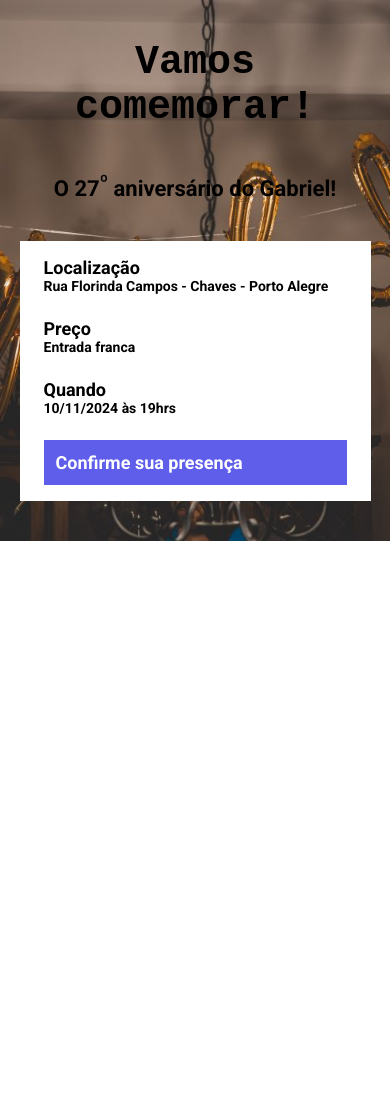
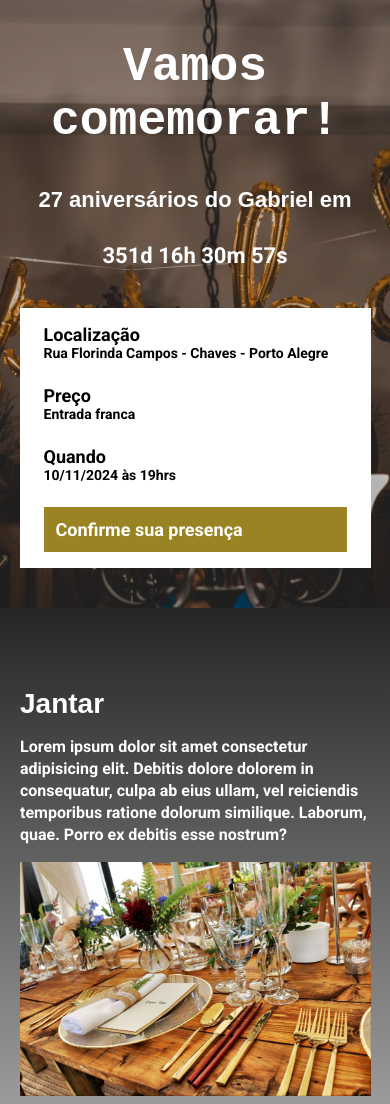
Before and after one commit to gabrielassenato/meu-aniversario, a website built with Parcel: page src/index.html in a window 390 px wide. Shown: the top 1104 px of the page. Before the commit the page ends 844 px from the top, so only its background shows below. Built offline with nearby package versions, Linux system fonts and the light colour scheme; a web font is replaced by a local one.

Commit message:
criando contagem regressiva

```diff
--- a/package.json
+++ b/package.json
@@ -2,10 +2,10 @@
   "name": "md22-meu-aniversario",
   "version": "1.0.0",
   "description": "",
-  "main": "index.js",
   "scripts": {
     "cleanup": "if exist .parcel-cache rmdir /q /s .parcel-cache dist",
     "dev": "npm run cleanup && parcel src/index.html src/styles/main.scss src/scripts/main.js",
+    "build": "parcel build src/index.html",
     "test": "echo \"Error: no test specified\" && exit 1"
   },
   "keywords": [],
--- a/src/index.html
+++ b/src/index.html
@@ -8,14 +8,16 @@
     <link rel="preconnect" href="https://fonts.googleapis.com">
     <link rel="preconnect" href="https://fonts.gstatic.com" crossorigin>
     <link href="https://fonts.googleapis.com/css2?family=Codystar:wght@300;400&family=Moirai+One&family=Roboto:ital,wght@0,700;1,400&family=Sonsie+One&display=swap" rel="stylesheet">
-
     <link rel="stylesheet" href="styles/main.scss">
+    <link rel="stylesheet" href="https://unpkg.com/aos@next/dist/aos.css" />
 </head>
 <body>
     <header class="hero">
         <div class="container">
             <h1 class="hero__logo">Vamos comemorar!</h1>
-            <p class="hero__text">O 27<sup>&ordm;</sup> aniversário do Gabriel!</p>
+            <p class="hero__text">
+                27 aniversários do Gabriel em <br><span id="contador"></span>
+            </p>
             <div class="infos-bar">
                 <ul class="infos-bar__infos">
                     <li class="infos-bar__infos__item">
@@ -37,7 +39,43 @@
             </div>
         </div>
     </header>
-
+    <section class="event event--pb event--image-left">
+        <div class="container" data-aos="zoom-in">
+            <div class="event__details">
+                <h2 class="event__details__title">Jantar</h2>
+                <p class="event__details__description">Lorem ipsum dolor sit amet consectetur adipisicing elit. Debitis dolore dolorem in consequatur, culpa ab eius ullam, vel reiciendis temporibus ratione dolorum similique. Laborum, quae. Porro ex debitis esse nostrum?</p>
+            </div>
+            <img class="event__image" src="images/jantar.jpg" alt="Mesa de jantar">
+        </div>
+    </section>
+    <section class="event event--bp">
+        <div class="container" data-aos="zoom-in-left">
+            <div class="event__details">
+                <h2 class="event__details__title">Parabéns e bolo</h2>
+                <p class="event__details__description">Lorem ipsum dolor sit amet consectetur adipisicing elit. Debitis dolore dolorem in consequatur, culpa ab eius ullam, vel reiciendis temporibus ratione dolorum similique. Laborum, quae. Porro ex debitis esse nostrum?</p>
+            </div>
+            <img class="event__image" src="images/bolo.jpg" alt="Bolo de aniversário">
+        </div>
+    </section>
+    <section class="event event--pb event--image-left">
+        <div class="container" data-aos="zoom-in-right">
+            <div class="event__details">
+                <h2 class="event__details__title">Brinde ao aniversariante</h2>
+                <p class="event__details__description">Lorem ipsum dolor sit amet consectetur adipisicing elit. Debitis dolore dolorem in consequatur, culpa ab eius ullam, vel reiciendis temporibus ratione dolorum similique. Laborum, quae. Porro ex debitis esse nostrum?</p>
+            </div>
+            <img class="event__image" src="images/brinde.jpg" alt="Taças brindando">
+        </div>
+    </section>
+    <section class="event event--bp">
+        <div class="container" data-aos="zoom-in-left">
+            <div class="event__details">
+                <h2 class="event__details__title">Exposição de fotos</h2>
+                <p class="event__details__description">Lorem ipsum dolor sit amet consectetur adipisicing elit. Debitis dolore dolorem in consequatur, culpa ab eius ullam, vel reiciendis temporibus ratione dolorum similique. Laborum, quae. Porro ex debitis esse nostrum?</p>
+            </div>
+            <img class="event__image" src="images/fotografias2.jpg" alt="Fotografias">
+        </div>
+    </section>
+    <script src="https://unpkg.com/aos@next/dist/aos.js"></script>
     <script src="scripts/main.js"></script>
 </body>
 </html>
--- a/src/scripts/main.js
+++ b/src/scripts/main.js
@@ -0,0 +1,33 @@
+AOS.init();
+
+const dataDoAniversario = new Date("Nov 10, 2024 19:00:00");
+const timeStampDoAniversario = dataDoAniversario.getTime();
+
+const contaTempo = setInterval(function() {
+    const agora = new Date();
+    const timeStampAtual = agora.getTime();
+
+    const distanciaAteOAniversario = timeStampDoAniversario - timeStampAtual;
+
+    const segundosEmMs = 1000;
+    const minutosEmMS = 1000 * 60;
+    const horasEmMS = 1000 * 60 * 60;
+    const diasEmMS = 1000 * 60 * 60 * 24;
+
+    const diasAteOAniversario = Math.floor(distanciaAteOAniversario / diasEmMS);
+    const horasAteOAniversario = Math.floor((distanciaAteOAniversario % diasEmMS) / horasEmMS);
+    const minutosAteOAniversario = Math.floor((distanciaAteOAniversario % horasEmMS) / minutosEmMS);
+    const segundosAteOAniversario = Math.floor((distanciaAteOAniversario % minutosEmMS) / segundosEmMs);
+
+    console.log(diasAteOAniversario);
+    console.log(horasAteOAniversario);
+    console.log(minutosAteOAniversario);
+    console.log(segundosAteOAniversario);
+
+    if (distanciaAteOAniversario < 0) {
+        clearInterval(contaTempo);
+        document.getElementById('contador').innerHTML = 'Já foi, te aguardo ano que vem!';
+    }
+
+    document.getElementById('contador').innerHTML = `${diasAteOAniversario}d ${horasAteOAniversario}h ${minutosAteOAniversario}m ${segundosAteOAniversario}s`
+},1000)
--- /dev/null
+++ b/src/styles/_event.scss
@@ -0,0 +1,62 @@
+@use 'variables';
+
+.event {
+    padding: 80px 0;
+
+    &--pb {
+        background-image: linear-gradient(variables.$preto, variables.$branco);
+    }
+
+    &--bp {
+        background-image: linear-gradient(variables.$branco, variables.$preto);
+    }
+
+    &--image-left {
+        .container {
+            flex-direction: row-reverse;
+        }
+    }
+
+    .container {
+        display: flex;
+        gap: 40px;
+    }
+
+    &__image {
+        max-width: 360px;
+    }
+
+    &__details {
+
+        &__title {
+            font-size: 36px;
+            font-weight: bold;
+            margin-bottom: 16px;
+            font-family: Codystar, sans-serif;
+        }
+
+        &__description {
+            line-height: 22px;
+        }
+    }
+
+    @media (max-width: 640px) {
+        .container {
+            display: block;
+        }
+
+        &__image {
+            width: 100%;
+        }
+
+        &__details {
+            margin-right: 0;
+            margin-bottom: 16px;
+
+
+            &__title {
+                font-size: 28px;
+            }
+        }
+    }
+}
--- a/src/styles/_hero.scss
+++ b/src/styles/_hero.scss
@@ -1,3 +1,5 @@
+@use 'variables';
+
 .hero {
     padding: 64px 0 150px 0;
     background-image: url(../images/feliz\ aniversario.jpg);
@@ -10,26 +12,38 @@
         position: relative;
     }
 
+    &::before {
+        position: absolute;
+        top: 0;
+        left: 0;
+        width: 100%;
+        height: 100%;
+        background-color:variables.$secondaryTextColor;
+        content: '';
+        opacity: .2;
+    }
+
     &__text {
-        margin-top: 64px;
+        margin-top: 15px;
         margin-bottom: 64px;
         font-size: 40px;
         line-height: 56px;
         font-weight: 800;
         text-align: center;
+        font-family: Codystar, sans-serif;
     }
 
     &__logo {
         text-align: center;
         font-family: Moirai One, monospace;
-        font-size: 60px;
+        font-size: 68px;
     }
 
     @media (max-width: 640px) {
         padding: 40px 0;
 
         &__logo {
-            font-size: 40px;
+            font-size: 48px;
         }
 
         &__text {
--- /dev/null
+++ b/src/styles/_variables.scss
@@ -0,0 +1,5 @@
+$textColor: #fff;
+$secondaryTextColor: #000;
+
+$preto: #252525;
+$branco: #adadad;
--- a/src/styles/components/_buttons.scss
+++ b/src/styles/components/_buttons.scss
@@ -8,7 +8,7 @@
 
     &--primary {
         color: #fff;
-        background-color: #5e5eeb;
+        background-color: #998322;
     }
 
     @media (max-width: 640px) {
--- a/src/styles/components/_infos_bar.scss
+++ b/src/styles/components/_infos_bar.scss
@@ -1,3 +1,5 @@
+@use '../variables';
+
 .infos-bar {
     padding: 16px 24px;
     background-color: #fff;
--- a/src/styles/main.scss
+++ b/src/styles/main.scss
@@ -1,6 +1,8 @@
 @use 'hero';
 @use 'components/infos_bar';
 @use 'components/buttons';
+@use 'event';
+@use 'variables';
 
 * {
     margin: 0;
@@ -8,6 +10,7 @@
     box-sizing: border-box;
     font-family: Roboto, sans-serif;
     list-style: none;
+    color: variables.$textColor;
 }
 
 .container {
```
